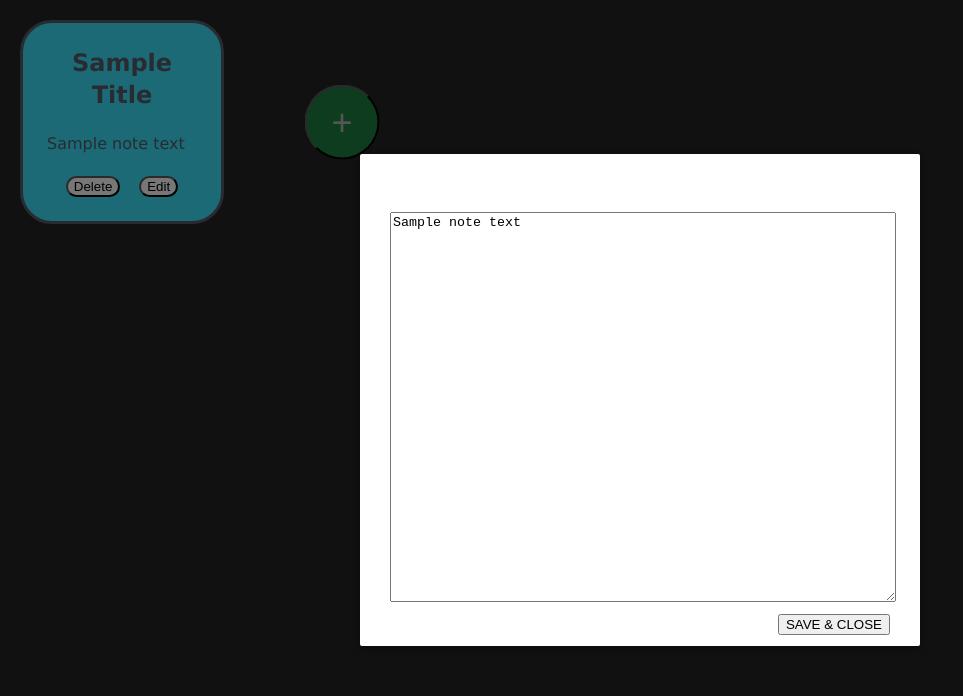
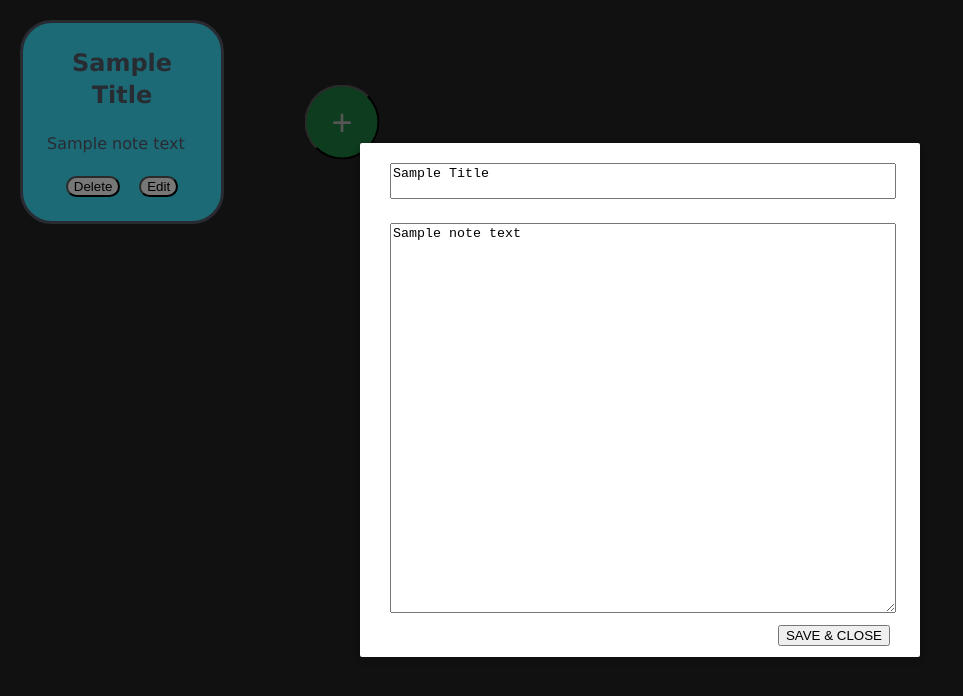
Before and after one commit to Slenderslayer88/Nuxt_Notes, a Vue app in the folder Vue-Notes-App/: page / in a window 1280 px wide. Both pictures are taken after a click on the button "Edit". Shown: the top 696 px of the page, without its empty margins (0-963 px from the left). Built offline with nearby package versions, Linux system fonts and the light colour scheme.

Commit message:
Got title editable

```diff
--- a/Vue-Notes-App/src/components/Note.vue
+++ b/Vue-Notes-App/src/components/Note.vue
@@ -3,7 +3,7 @@
         <div id="border" class="flex justify-between flex-col">
             <div id="header">
                 <div id="title" class="font-bold text-2xl">
-                    {{ note.title }}
+                    {{ title }}
                 </div>
             </div>
 
@@ -21,7 +21,9 @@
 
     <NotePopupModal v-if="showNotePopupModal" @close="onEditClose">
 
-        <template v-slot:header> You are editing {{ note.title }} </template>
+        <template v-slot:header>
+            <textarea class="w-full resize-none" id="title-editor" v-model="title">{{ title }} </textarea>
+        </template>
         <template v-slot:body>
             <textarea class="w-full h-96" id="text-editor" v-model="mainText">{{ mainText }}</textarea>
         </template>
@@ -35,6 +37,7 @@
     const emit = defineEmits(['delete', 'edit']);
     const props = defineProps(['note']);
 
+    const title = ref(props.note.title);
     const mainText = ref(props.note.mainText);
     const showNotePopupModal = ref(false);
 
@@ -44,7 +47,6 @@
     }
 
     function onEditClose(){
-        //mainText.value = document.querySelector("#text-editor").value;
         showNotePopupModal.value = false;
     }
 
--- a/Vue-Notes-App/src/components/NotesContainer.vue
+++ b/Vue-Notes-App/src/components/NotesContainer.vue
@@ -31,7 +31,7 @@
 	import AddNoteModal from './AddNoteModal.vue'
 	import { useNoteStore } from '../stores/NoteStore';
 
-	const showAddModal = ref(false)
+	const showAddModal = ref(false);
 	const noteStore = useNoteStore();
 
 	const deleteNote = (id) => {
```
Also changed, not shown: 1 other file (tests, documents, lock files or other folders).
